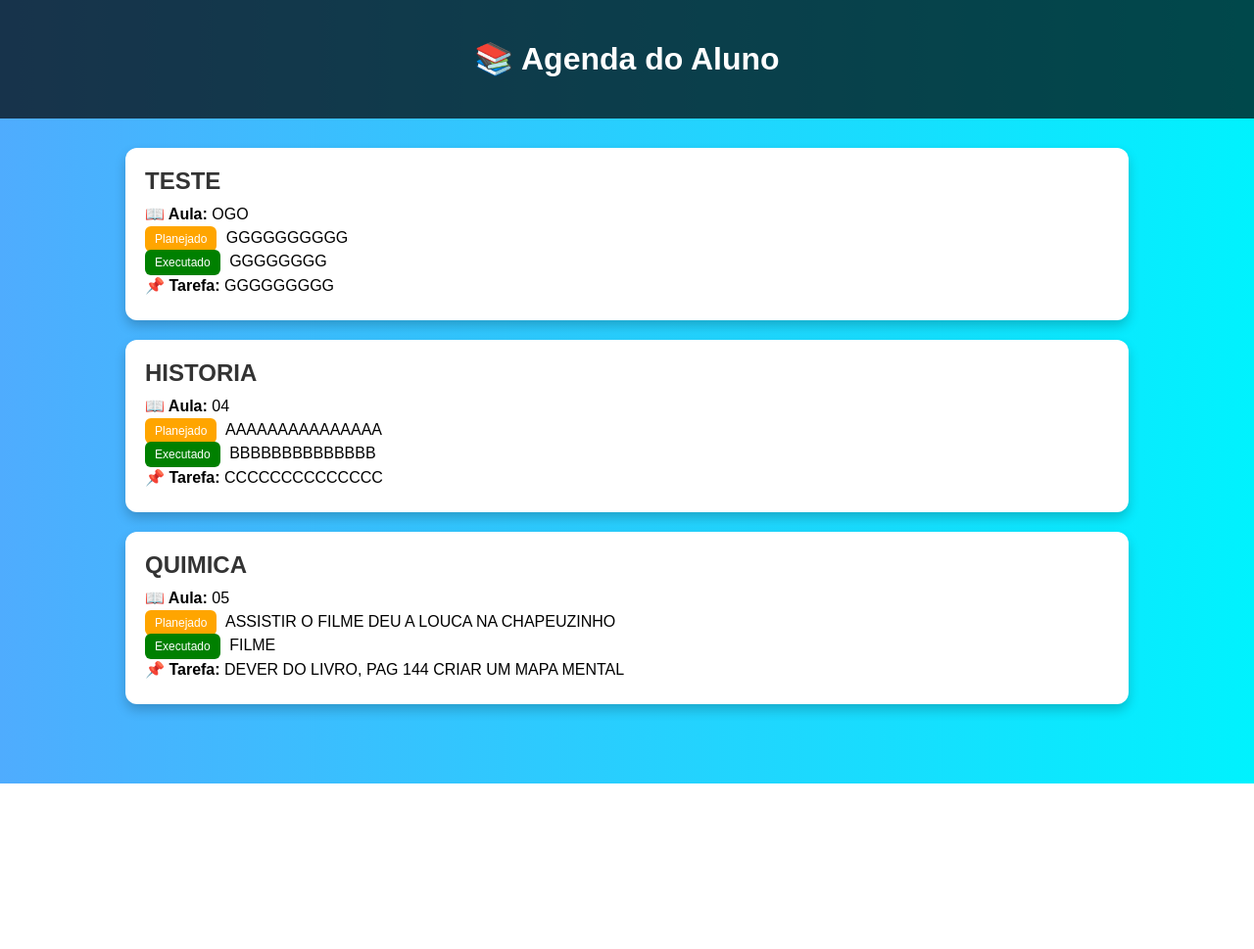
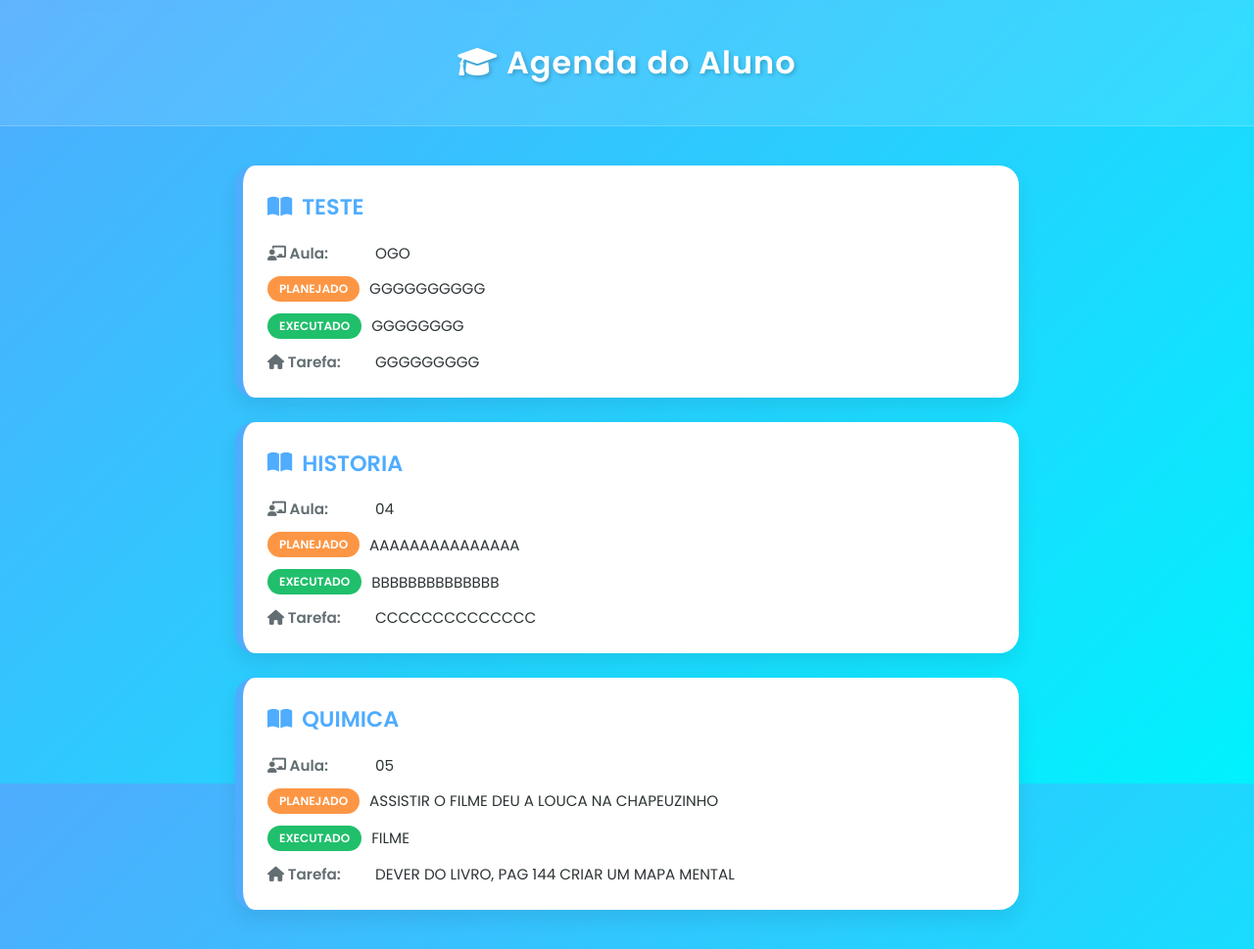
Before and after one commit to Dudinha-nnja/SISTEMA-AGENDA-ESCOLAR, a Django app: page / in a window 1280 px wide. Shown: the whole page at 98% size. Before the commit the page ends 800 px from the top, so only its background shows below. Run offline with Django 5.2, Linux system fonts and the light colour scheme; data comes from the database, SQL or seed files in the repository.

Commit message:
designer home

```diff
--- a/core/templates/home.html
+++ b/core/templates/home.html
@@ -2,108 +2,165 @@
 <html lang="pt-br">
 <head>
     <meta charset="UTF-8">
+    <meta name="viewport" content="width=device-width, initial-scale=1.0">
     <title>Agenda do Aluno</title>
 
+    <link href="https://fonts.googleapis.com/css2?family=Poppins:wght@300;400;600&display=swap" rel="stylesheet">
+    <link rel="stylesheet" href="https://cdnjs.cloudflare.com/ajax/libs/font-awesome/6.0.0/css/all.min.css">
+
     <style>
+        :root {
+            --primary-color: #4facfe;
+            --secondary-color: #00f2fe;
+            --bg-body: #f4f7f6;
+            --text-main: #2d3436;
+            --status-planned: #fd9644;
+            --status-done: #20bf6b;
+        }
+
         body {
-            font-family: Arial, sans-serif;
-            background: linear-gradient(to right, #4facfe, #00f2fe);
+            font-family: 'Poppins', sans-serif;
+            background: linear-gradient(135deg, var(--primary-color) 0%, var(--secondary-color) 100%);
+            background-attachment: fixed;
             margin: 0;
+            color: var(--text-main);
+            min-height: 100vh;
         }
 
         header {
-            background: rgba(0,0,0,0.7);
+            background: rgba(255, 255, 255, 0.1);
+            backdrop-filter: blur(10px);
+            -webkit-backdrop-filter: blur(10px);
             color: white;
-            padding: 20px;
+            padding: 40px 20px;
             text-align: center;
+            border-bottom: 1px solid rgba(255, 255, 255, 0.2);
+        }
+
+        header h1 {
+            margin: 0;
+            font-weight: 600;
+            letter-spacing: 1px;
+            text-shadow: 2px 2px 4px rgba(0,0,0,0.2);
         }
 
         .container {
-            width: 80%;
-            margin: 30px auto;
+            width: 90%;
+            max-width: 800px;
+            margin: 40px auto;
         }
 
         .card {
             background: white;
-            border-radius: 12px;
-            padding: 20px;
-            margin-bottom: 20px;
-            box-shadow: 0 6px 12px rgba(0,0,0,0.2);
-            transition: 0.3s;
+            border-radius: 20px;
+            padding: 25px;
+            margin-bottom: 25px;
+            box-shadow: 0 10px 20px rgba(0,0,0,0.08);
+            transition: all 0.3s ease;
+            border-left: 8px solid var(--primary-color);
+            position: relative;
+            overflow: hidden;
         }
 
         .card:hover {
-            transform: scale(1.02);
+            transform: translateY(-5px);
+            box-shadow: 0 15px 30px rgba(0,0,0,0.12);
         }
 
         .card h2 {
-            margin: 0;
-            color: #333;
+            margin-top: 0;
+            color: var(--primary-color);
+            font-size: 1.4rem;
+            display: flex;
+            align-items: center;
+            gap: 10px;
         }
 
         .info {
-            margin-top: 10px;
+            display: grid;
+            gap: 12px;
+            margin-top: 15px;
         }
 
         .info p {
-            margin: 6px 0;
+            margin: 0;
+            display: flex;
+            align-items: center;
+            font-size: 0.95rem;
         }
 
-        .badge {
-            padding: 6px 10px;
-            border-radius: 6px;
-            color: white;
-            font-size: 12px;
-            margin-right: 5px;
+        .info strong {
+            min-width: 110px;
+            color: #636e72;
         }
 
-        .planejado {
-            background: orange;
+        /* Estilização das Badges */
+        .badge {
+            padding: 4px 12px;
+            border-radius: 50px;
+            color: white;
+            font-size: 0.75rem;
+            font-weight: 600;
+            text-transform: uppercase;
+            margin-right: 10px;
+            display: inline-block;
         }
 
-        .executado {
-            background: green;
+        .planejado { background: var(--status-planned); }
+        .executado { background: var(--status-done); }
+
+        /* Estilo para quando não há tarefas */
+        .empty {
+            text-align: center;
+            background: rgba(255, 255, 255, 0.2);
+            padding: 40px;
+            border-radius: 20px;
+            color: white;
+            backdrop-filter: blur(5px);
+            border: 2px dashed rgba(255, 255, 255, 0.4);
         }
 
-        .empty {
-            text-align: center;
-            color: white;
-            font-size: 20px;
+        /* Responsividade básica */
+        @media (max-width: 600px) {
+            .container { width: 95%; }
+            .info p { flex-direction: column; align-items: flex-start; }
+            .badge { margin-bottom: 5px; }
         }
     </style>
 </head>
-
 <body>
 
 <header>
-    <h1>📚 Agenda do Aluno</h1>
+    <h1><i class="fas fa-graduation-cap"></i> Agenda do Aluno</h1>
 </header>
 
 <div class="container">
 
 {% for tarefa in tarefas %}
     <div class="card">
-        <h2>{{ tarefa.disciplina.nome }}</h2>
+        <h2><i class="fas fa-book-open"></i> {{ tarefa.disciplina.nome }}</h2>
 
         <div class="info">
-            <p><strong>📖 Aula:</strong> {{ tarefa.aula }}</p>
+            <p><strong><i class="fas fa-chalkboard-teacher"></i> Aula:</strong> {{ tarefa.aula }}</p>
 
             <p>
                 <span class="badge planejado">Planejado</span>
-                {{ tarefa.planejado }}
+                <span>{{ tarefa.planejado }}</span>
             </p>
 
             <p>
                 <span class="badge executado">Executado</span>
-                {{ tarefa.executado }}
+                <span>{{ tarefa.executado }}</span>
             </p>
 
-            <p><strong>📌 Tarefa:</strong> {{ tarefa.tarefa_casa }}</p>
+            <p><strong><i class="fas fa-home"></i> Tarefa:</strong> {{ tarefa.tarefa_casa }}</p>
         </div>
     </div>
-
 {% empty %}
-    <p class="empty">🚫 Nenhuma tarefa cadastrada</p>
+    <div class="empty">
+        <i class="fas fa-calendar-times fa-3x"></i>
+        <p>Nenhuma tarefa cadastrada para hoje.</p>
+    </div>
 {% endfor %}
 
 </div>
```
